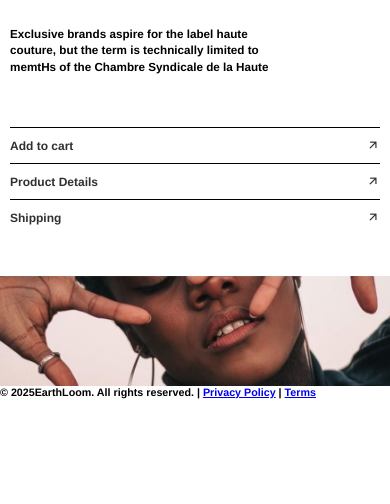
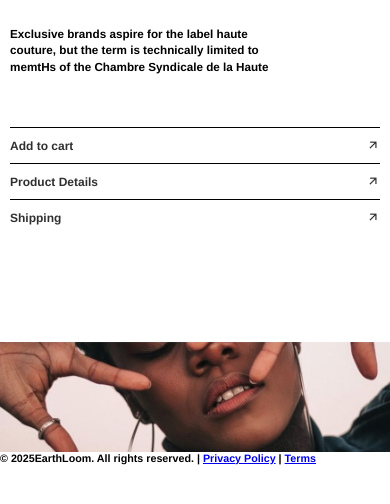
Before and after one commit to NemishDev/project1_css, a plain HTML site: page index.html in a window 390 px wide. Shown: the part 294-798 px from the top of the page. Drawn offline with nearby package versions, Linux system fonts and the light colour scheme.

Commit message:
Update style.css

```diff
--- a/style.css
+++ b/style.css
@@ -187,7 +187,7 @@ align-items: center;
     font-size: 12px;
 }
 #bottom{
-    margin-top: 21px;
+    margin-top: 87px;
     height: 13%;
     width: 100%;
     background-image: url(./jacket.jpg);
```
